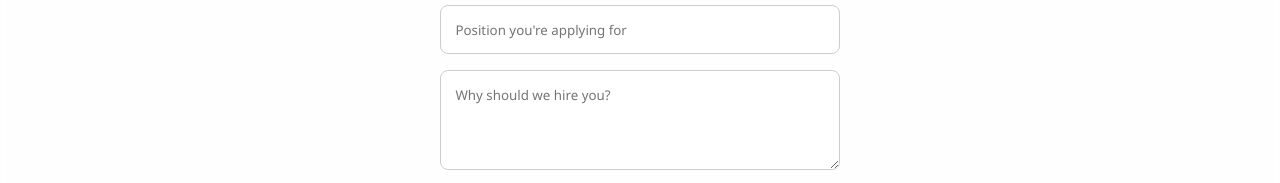
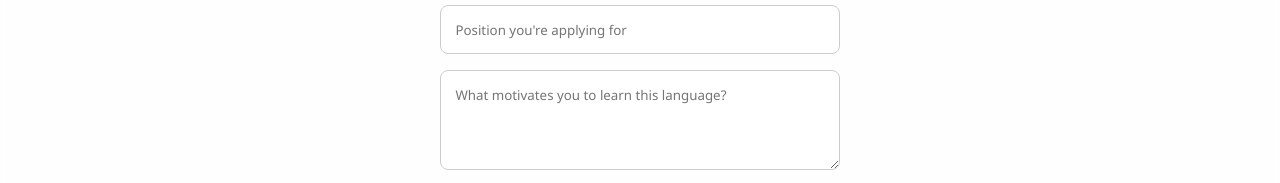
Before and after one commit to sanaryan175/LingoQuest, a plain HTML site: page german.html in a window 1280 px wide. Shown: the part 1112-1295 px from the top of the page. Drawn offline with Linux system fonts and the light colour scheme.

Commit message:
done some changes in form

```diff
--- a/german.html
+++ b/german.html
@@ -67,7 +67,7 @@
         <input type="text" name="name" placeholder="Your Full Name" required>
         <input type="email" name="email" placeholder="Your Email" required>
         <input type="text" name="position" placeholder="Position you're applying for" required>
-        <textarea name="message" rows="4" placeholder="Why should we hire you?" required></textarea>
+        <textarea name="message" rows="4" placeholder="What motivates you to learn this language?" required></textarea>
 
         <button type="submit">Apply Now</button>
       </form>
```
Also changed, not shown: hindi.html (+1 -1 lines), spanish.html (+1 -1 lines).
